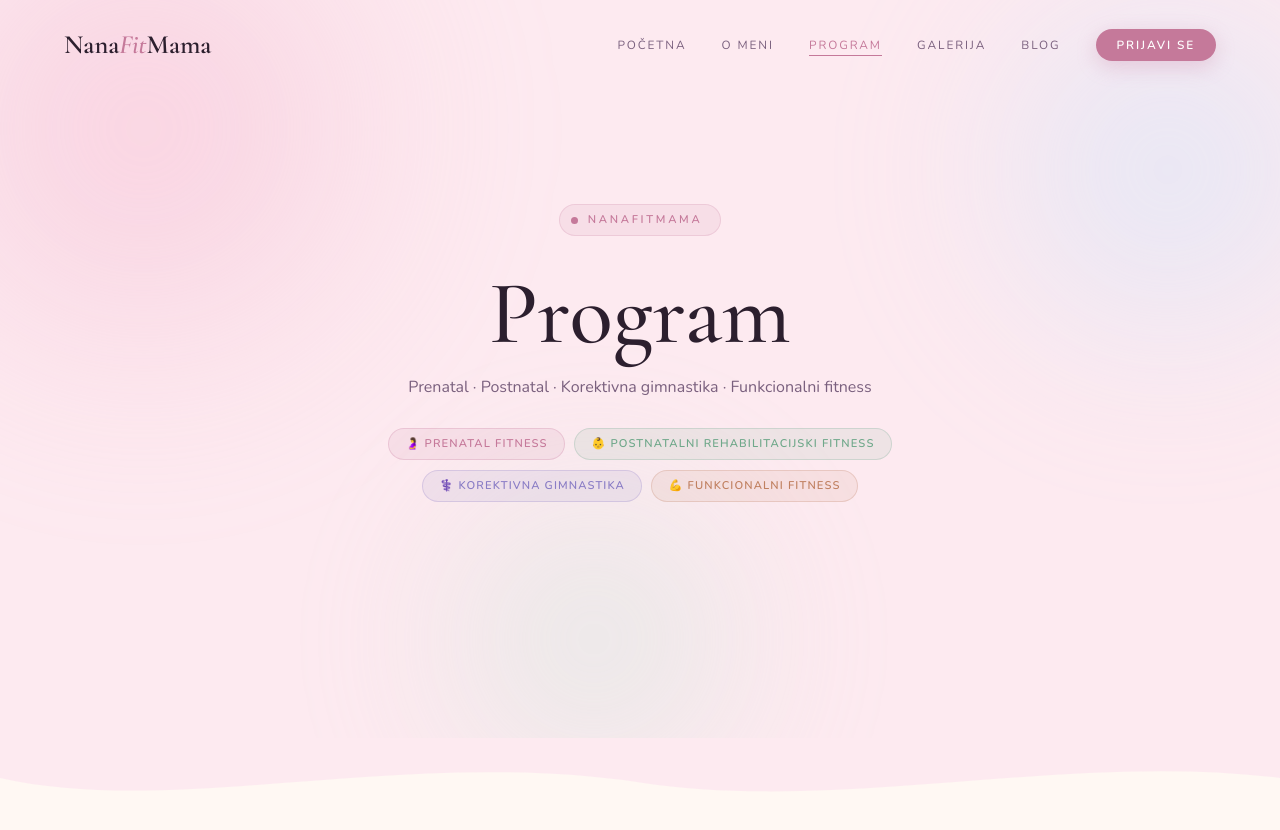
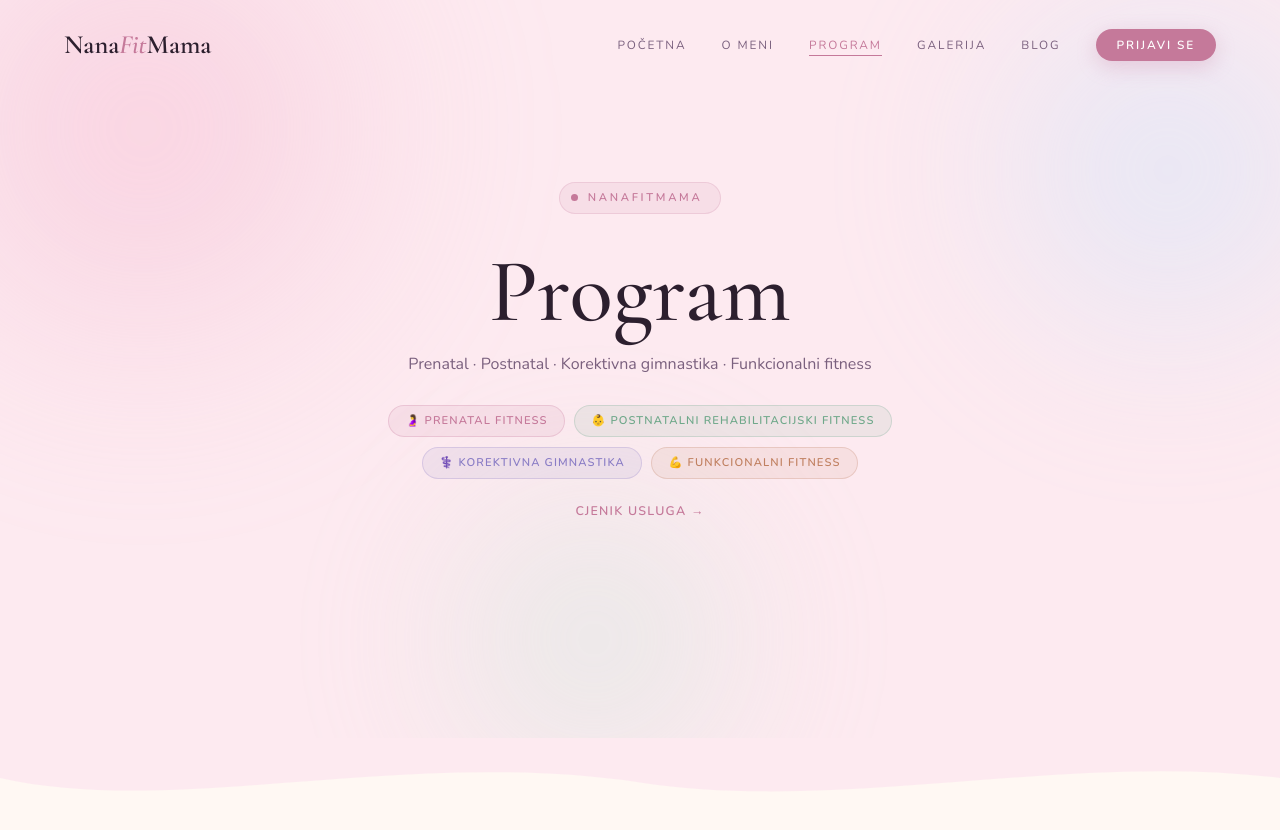
Before and after one commit to lfadljevic/nanafitmama, a Jekyll site: the page built from program.html, in a window 1280 px wide and 900 px high. Shown: the top 830 px of the window. Built offline with Jekyll 4.4.1, drawn with Linux system fonts in a browser that asks for light colours.

Commit message:
Program hero: add a 'Cjenik usluga' link below the program chips (#19)
Claude-Session: https://claude.ai/code/session_011KTzGumkFWnfdJyFrmzxkt

Co-authored-by: Claude <noreply@anthropic.com>

```diff
--- a/program.html
+++ b/program.html
@@ -108,6 +108,8 @@ redirect_from:
     .chip-purple:hover{background:var(--purple);color:#fff;border-color:var(--purple);transform:translateY(-2px)}
     .chip-terra{color:var(--terra);background:rgba(192,128,96,.1);border-color:rgba(192,128,96,.25)}
     .chip-terra:hover{background:var(--terra);color:#fff;border-color:var(--terra);transform:translateY(-2px)}
+    .hero-price-link{display:inline-flex;align-items:center;gap:.4rem;margin-top:1.4rem;font-size:.78rem;font-weight:700;letter-spacing:.1em;text-transform:uppercase;color:var(--rose);text-decoration:none;transition:gap .3s var(--ease),color .3s}
+    .hero-price-link:hover{gap:.8rem;color:#b5688a}
 
     /* ════════════════════════════
        PROGRAM SECTIONS
@@ -225,6 +227,7 @@ redirect_from:
       <a href="#korektivna" class="chip chip-purple">⚕️ Korektivna gimnastika</a>
       <a href="#funkcionalni" class="chip chip-terra">💪 Funkcionalni fitness</a>
     </div>
+    <a href="#cjenik" class="hero-price-link rv d3">Cjenik usluga →</a>
   </div>
 </section>
 
```
